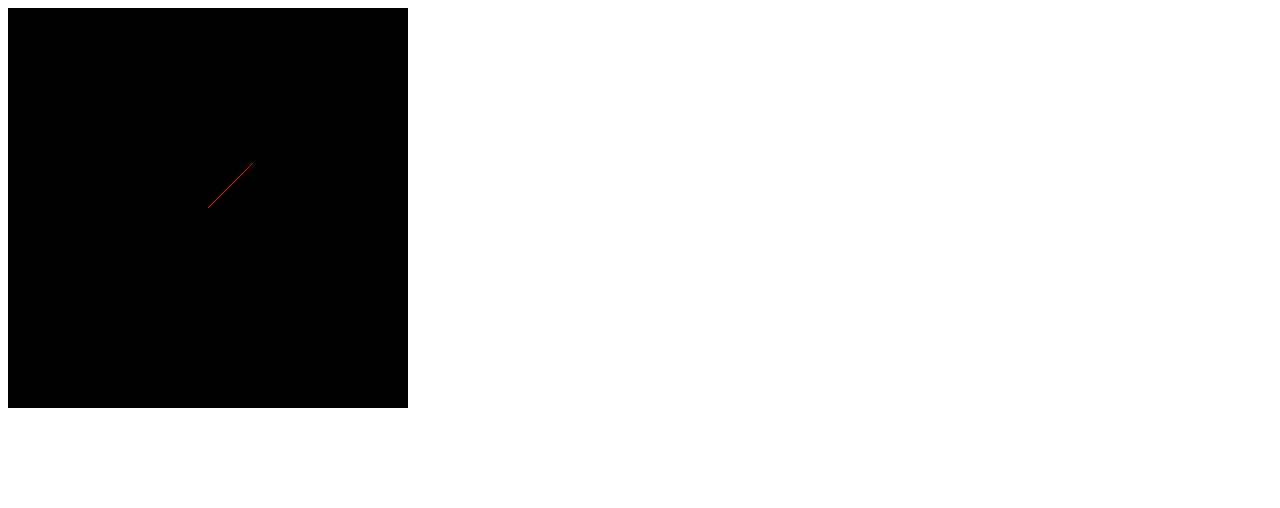
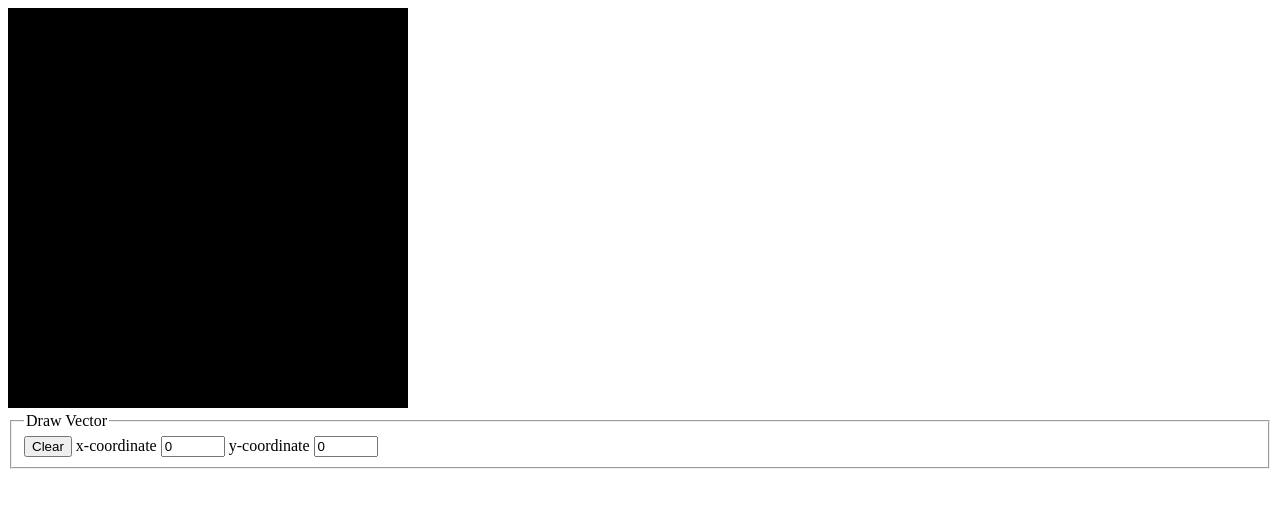
Before and after one commit to timpt0261/Spring_CSE_160, a plain HTML site: page asg_0/asg0.html in a window 1280 px wide. Drawn offline with Linux system fonts and the light colour scheme.

Commit message:
Adding Interface

```diff
--- a/asg_0/asg0.html
+++ b/asg_0/asg0.html
@@ -7,9 +7,23 @@
 </head>
 
 <body onload="main()">
+
+
+
     <canvas id="example" width="400" height="400"></canvas>
     <script src="lib/cuon-matrix-cse160.js"></script>
     <script src="asg0.js"></script>
+
+    <fieldset>
+        <legend> Draw Vector </legend>
+        <input id="clear" type="button" value="Clear">
+        <label for="x-coor">x-coordinate</label>
+        <input id="x-coor" type="number" name="x-coor" value="0" min="0" max="400" size=5>
+        <label for="y-coor">y-coordinate</label>
+        <input id="y-coor" type="number" name="y-coor" value="0" min="0" max="400" size=5>
+    </fieldset>
+
+
 </body>
 
 </html>
--- a/asg_0/asg0.js
+++ b/asg_0/asg0.js
@@ -1,7 +1,6 @@
 // DrawRectangle.js
 function main() {
-    let v1 = new Vector3([2.25, 2.25,0]);
-    drawVector(v1,"red");
+   handleDrawEvent();
 }
 
 function drawVector(v=new Vector3([0,0,0]), color="")
@@ -22,3 +21,25 @@ function drawVector(v=new Vector3([0,0,0]), color="")
     ctx.lineTo(center + v.elements[0] * 20,center-v.elements[1] *20);
     ctx.stroke();
 }
+
+function handleDrawEvent()
+{
+    var canvas = document.getElementById('example');
+    var ctx = canvas.getContext('2d');
+    if (!canvas) {
+        console.log('Failed to retrieve the <canvas> element');
+        return;
+    }
+    // Clear canvas
+    const clear = document.getElementById("clear");
+    clear.onclick = () => {
+        ctx.fillStyle = 'rgba(0, 0, 0, 1.0)'; // Set a black color
+        ctx.fillRect(0, 0, 400, 400); // Fill a rectangle with the color
+        console.log("Clearing Canvas")
+    }
+    // Read values
+    let v = new Vector3([0,0,0]);
+
+    // Draw vector
+    drawVector(v,"red");
+}
```
